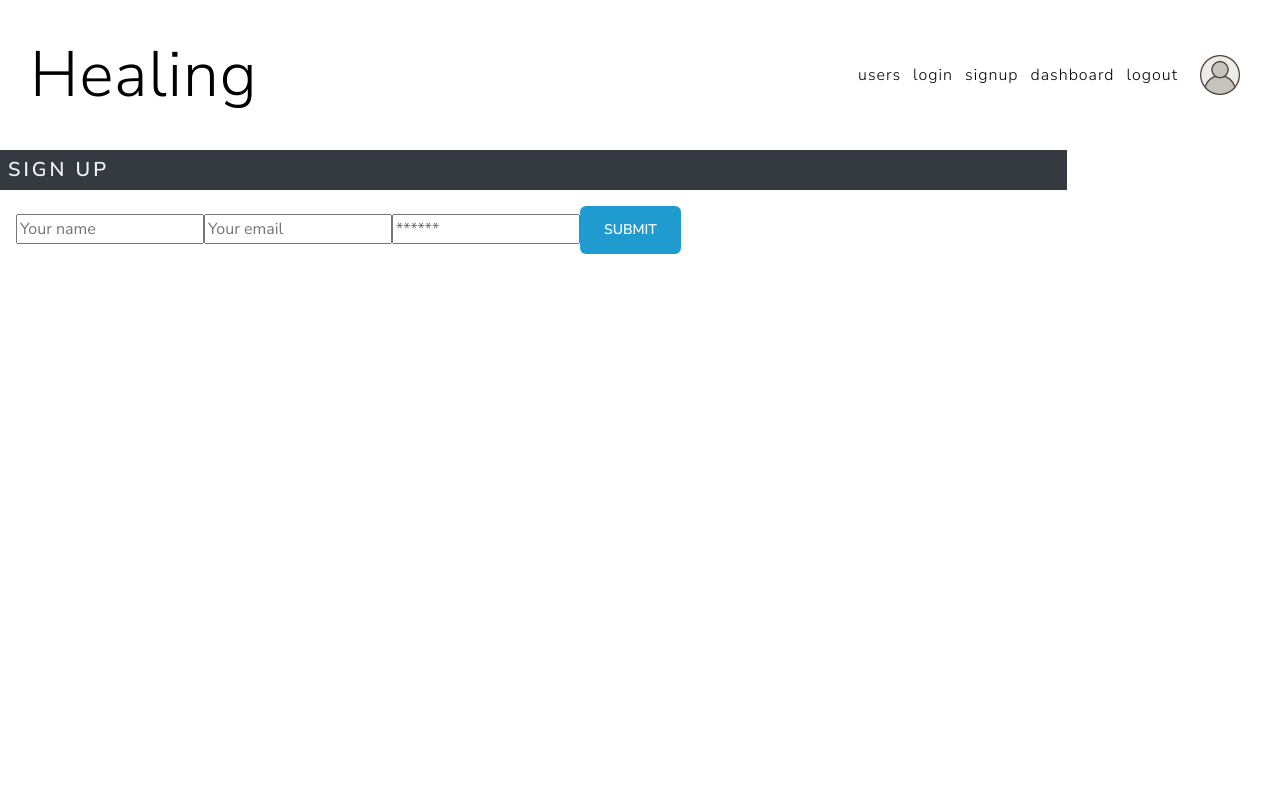
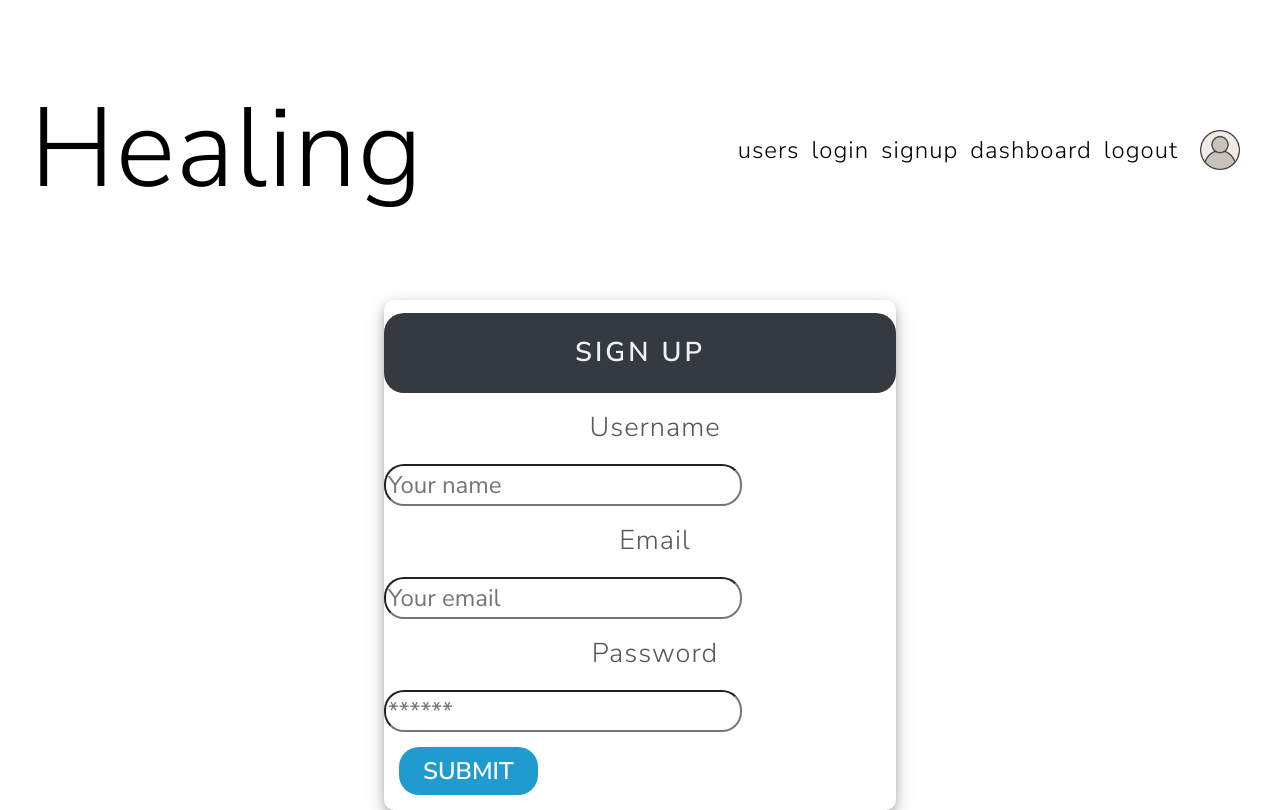
Before and after one commit to Saidou25/Healing, a React (Create React App) app in the folder client/: page /Signup in a window 1280 px wide. Built offline with nearby package versions, Linux system fonts and the light colour scheme.

Commit message:
populated profile page with patient info. Added some styling to that component and changed few fontSizes. Everything work well.

```diff
--- a/client/src/components/Navbar/index.css
+++ b/client/src/components/Navbar/index.css
@@ -1,5 +1,5 @@
 .nav {
-    height: 150px;
+    height: 300px;
     display: flex;
     justify-content: space-between;
     align-items: center;
@@ -9,7 +9,7 @@
     margin-left: 30px;
     text-decoration: none;
     color: black;
-    font-size: 4em;
+    /* font-size: 4em; */
 }
 .nav {
     margin-right: 20px;
--- a/client/src/components/Navbar/index.jsx
+++ b/client/src/components/Navbar/index.jsx
@@ -13,15 +13,15 @@ const Navbar = () => {
     };
     return (
         <nav className="nav">
-            <Link className="site-title" to="/">
+            <Link className="site-title" to="/" style={{ fontSize: '7rem' }}>
                 Healing
             </Link>
             <ul className="nav justify-content-end">
-                <CustomLink to='/UserList' className='nav-item active'>users</CustomLink>
-                <CustomLink to='/Login' className='nav-item'>login</CustomLink>
-                <CustomLink to='/Signup' className='nav-item'>signup</CustomLink>
-                <CustomLink to='/Dashboard' className='nav-item'>dashboard</CustomLink>
-                <CustomLink to='/' className='nav-item' onSubmit={logout} >logout</CustomLink>
+                <CustomLink to='/UserList' className='nav-item active' style={{ fontSize: '1.5rem' }}>users</CustomLink>
+                <CustomLink to='/Login' className='nav-item' style={{ fontSize: '1.5rem' }}>login</CustomLink>
+                <CustomLink to='/Signup' className='nav-item' style={{ fontSize: '1.5rem' }}>signup</CustomLink>
+                <CustomLink to='/Dashboard' className='nav-item' style={{ fontSize: '1.5rem' }}>dashboard</CustomLink>
+                <CustomLink to='/' className='nav-item' onSubmit={logout}  style={{ fontSize: '1.5rem' }}>logout</CustomLink>
                 <Link className='profile-icon' to="/Profile">
                     <img src={profileIcon} alt='profile icon' height={40} />
                 </Link>
--- a/client/src/components/Profile/index.css
+++ b/client/src/components/Profile/index.css
@@ -0,0 +1,18 @@
+.container-profile {
+    width: 60%;
+    margin-right: auto;
+    margin-left: auto;
+}.card-profile {
+    padding-top: 1%;
+    border-radius: 10px;
+    box-shadow: 0 4px 8px 0 rgba(0, 0, 0, 0.2), 0 6px 20px 0 rgba(0, 0, 0, 0.19);
+}
+.title-profile {
+  margin-top: 50px;
+    margin-bottom: 50px;
+}
+.text-profile-title {
+    text-align: center;
+    margin-top: 50px;
+    margin-bottom: 50px;
+}
--- a/client/src/components/Profile/index.jsx
+++ b/client/src/components/Profile/index.jsx
@@ -1,14 +1,60 @@
 import React from 'react';
 // import { useParams } from 'react-router-dom';
-// import { useQuery } from '@apollo/client';
-// import { QUERY_SINGLE_PROFILE } from '../utils/queries';
+import { useQuery, useMutation } from '@apollo/client';
+import { QUERY_ME } from '../../utils/queries';
+// import { DELETE_USER } from '../../utils/mutations';
+import style from './index.css';
 
 const Profile = () => {
 
-      return (
+  const { data } = useQuery(QUERY_ME);
+  const user = data?.me || [];
+  console.log('user', user);
+  const myName = user.username;
+  console.log('userName', myName);
+  const myProfileData = user.visitorappointments;
+  console.log('myProfileData', myProfileData[0]);
+
+  return (
+     <div className='container-profile'>
+        <h3 className="text-profile-title">My profile</h3>
+        <div className='title-profile' style={{ fontSize: '1.9rem' }}>
+          General
+        </div>
+        <div className="card-profile mb-3">
+
+          <span className="text-profile m-3 mt-4" style={{ fontSize: '1.7rem' }}>
+            Username: {user.username}</span> <br />
+          <span className="text-profile m-3 mt-4" style={{ fontSize: '1.7rem' }}>
+            First name: {myProfileData[0].patientfirstname}</span> <br />
+          <span className="text-profile m-3 mt-4" style={{ fontSize: '1.7rem' }}>
+            Last name: {myProfileData[0].patientlastname}</span> <br />
+          <span className="text-profile m-3 mt-4" style={{ fontSize: '1.7rem' }}>
+            Date of birth: {myProfileData[0].birthdate}</span> <br />
+          <span className="text-profile m-3 mt-4" style={{ fontSize: '1.7rem' }}>
+            Gender: {myProfileData[0].patientgender}</span> <br />
+        </div>
         <div>
-           My profile
+          <div className='title-profile ' style={{ fontSize: '1.9rem' }}>
+            Contact information
+          </div>
+          <div className="card-profile mb-3">
+            <span className="text-profile m-3 mt-4" style={{ fontSize: '1.7rem' }}>
+              Email: {user.email}</span> <br />
+            <span className="text-profile m-3 mt-4" style={{ fontSize: '1.7rem' }}>
+              Phone number: {myProfileData[0].patientnumber}</span> <br />
+            <span className="text-profile m-3 mt-4" style={{ fontSize: '1.7rem' }}>
+              Address: {myProfileData[0].patientaddress}</span> <br />
+            <span className="text-profile m-3 mt-4" style={{ fontSize: '1.7rem' }}>
+              City: {myProfileData[0].patientcity}</span> <br />
+            {/* <span className="text-profile" style={{ fontSize: '1.7rem' }}>
+               State: {bookingdate.patientstate}</span> <br /> */}
+            <span className="text-profile m-3 mt-4" style={{ fontSize: '1.7rem' }}>
+              Zip code: {myProfileData[0].patientzip}</span> <br />
+
+          </div>
         </div>
-      )
+      </div>
+ )
 };
 export default Profile;
--- a/client/src/components/Signup/index.css
+++ b/client/src/components/Signup/index.css
@@ -0,0 +1,26 @@
+/* .container-signup {
+    width: 40%;
+    margin-right: auto;
+    margin-left: auto;
+} */
+.card-signup {
+    width: 40%;
+    margin-right: auto;
+    margin-left: auto;
+    padding-top: 1%;
+    border-radius: 10px;
+    box-shadow: 0 4px 8px 0 rgba(0, 0, 0, 0.2), 0 6px 20px 0 rgba(0, 0, 0, 0.19);
+}
+.form-input {
+    /* margin: 15px; */
+    width: 70%;
+    margin-right: auto;
+    margin-left: auto;
+
+}
+.text-label {
+    width: 100%;
+    margin: 15px;
+    text-align: center;
+
+}
--- a/client/src/components/Signup/index.jsx
+++ b/client/src/components/Signup/index.jsx
@@ -1,6 +1,6 @@
 import React, { useState } from 'react';
 import { Link } from 'react-router-dom';
-
+import style from './index.css';
 import { useMutation } from '@apollo/client';
 import { ADD_USER } from '../../utils/mutations';
 
@@ -41,10 +41,9 @@ const Signup = () => {
   };
 
   return (
-    <main className="flex-row justify-center mb-4">
-      <div className="col-12 col-lg-10">
-        <div className="card">
-          <h4 className="card-header bg-dark text-light p-2">Sign Up</h4>
+    <div className='container-signup'>
+      <div className="card-signup">
+        <h4 className="card-header bg-dark text-light p-4" style={{ fontSize: '1.7rem', borderRadius: '20px', textAlign: 'center' }}>Sign Up</h4>
         <div className="card-body">
           {data ? (
             <p>
@@ -53,35 +52,45 @@ const Signup = () => {
             </p>
           ) : (
             <form onSubmit={handleFormSubmit}>
-
+              <label className='text-label' style={{ fontSize: '1.7rem' }}>
+                Username
+              </label><br />
               <input
                 className="form-input"
                 placeholder="Your name"
+                style={{ fontSize: '1.5rem', borderRadius: '20px' }}
                 name="username"
                 type="username"
                 value={formState.username}
                 onChange={handleChange}
-                />
-
+              /><br />
+              <label className='text-label' style={{ fontSize: '1.7rem' }}>
+                Email
+              </label><br />
               <input
                 className="form-input"
                 placeholder="Your email"
+                style={{ fontSize: '1.5rem', borderRadius: '20px' }}
                 name="email"
                 type="email"
                 value={formState.email}
                 onChange={handleChange}
-                />
+              /><br />
+              <label className='text-label' style={{ fontSize: '1.7rem' }}>
+                Password
+              </label><br />
               <input
                 className="form-input"
                 placeholder="******"
+                style={{ fontSize: '1.5rem', borderRadius: '20px' }}
                 name="password"
                 type="password"
                 value={formState.password}
                 onChange={handleChange}
-                />
+              /><br />
               <button
-                  className="btn btn-block btn-info"
-                  style={{ cursor: 'pointer' }}
+                className="btn btn-block btn-info m-10"
+                style={{ cursor: 'pointer', fontSize: '1.5rem', margin: '15px', borderRadius: '20px' }}
                 type="submit"
               >
                 Submit
@@ -97,7 +106,6 @@ const Signup = () => {
         </div>
       </div>
     </div>
-    </main>
   );
 };
 export default Signup;
--- a/client/src/utils/mutations.js
+++ b/client/src/utils/mutations.js
@@ -24,6 +24,15 @@ export const ADD_USER = gql`
   }
   }
 `;
+export const DELETE_USER = gql`
+   mutation deleteUser($id: ID!) {
+   deleteUser(id: $id) {
+   _id
+   username
+   }
+   }
+   `;
+
 
 
 export const ADD_BOOKINGDATE = gql`
--- a/client/src/utils/queries.js
+++ b/client/src/utils/queries.js
@@ -64,6 +64,26 @@ export const QUERY_ME = gql`
       _id
       username
       email
+      visitorappointments {
+ _id
+ patientfirstname
+ patientgender
+ patientaddress
+ patientlastname
+ patientcity
+ patientnumber
+ patientreason
+ birthdate
+ patientzip
+ mepet
+ isBooked
+ finalDateISO
+ appointment
+ appDay
+ appMonth
+ appTime
+ appYear
+    }
 
      }
    }
```
Also changed, not shown: client/src/components/VisitorAppointment/index.jsx (+1 -10 lines), 2 other files (tests, documents, lock files or other folders). Lines whose indentation alone changed are shown as unchanged.
